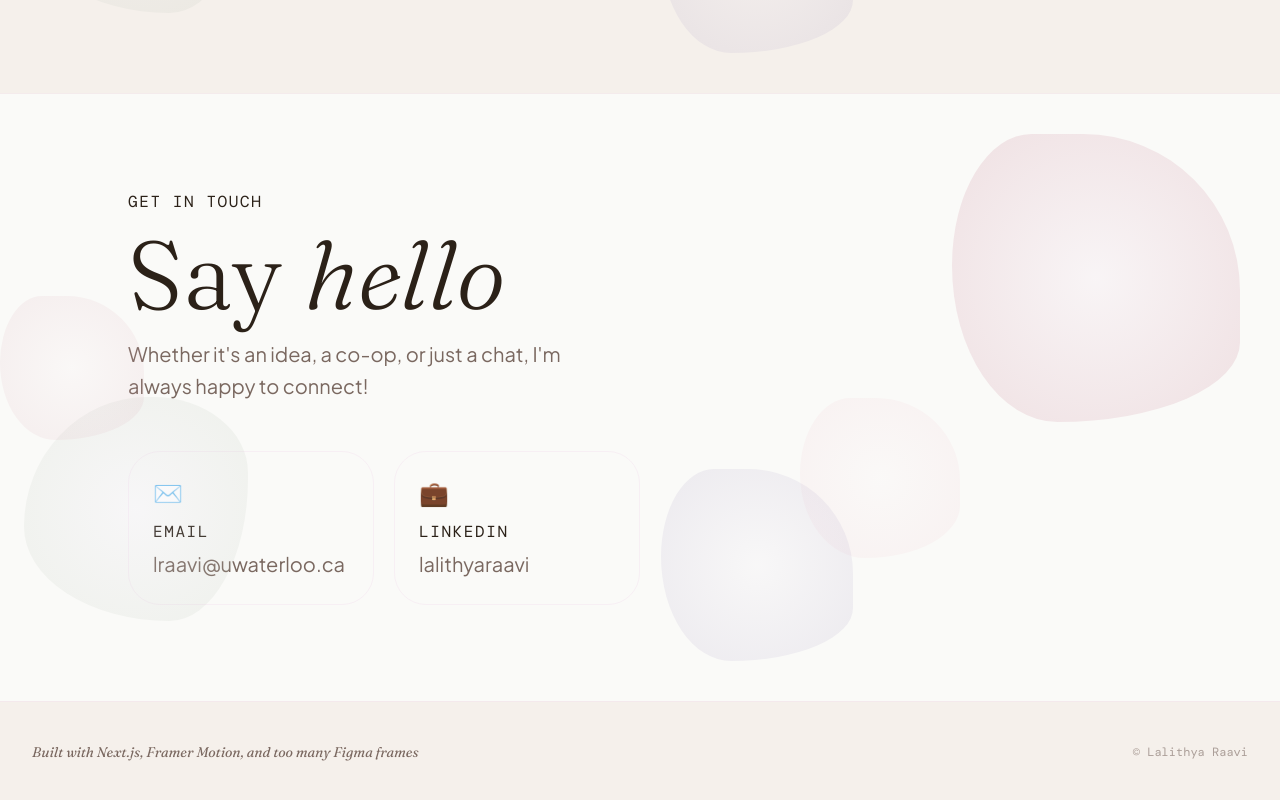
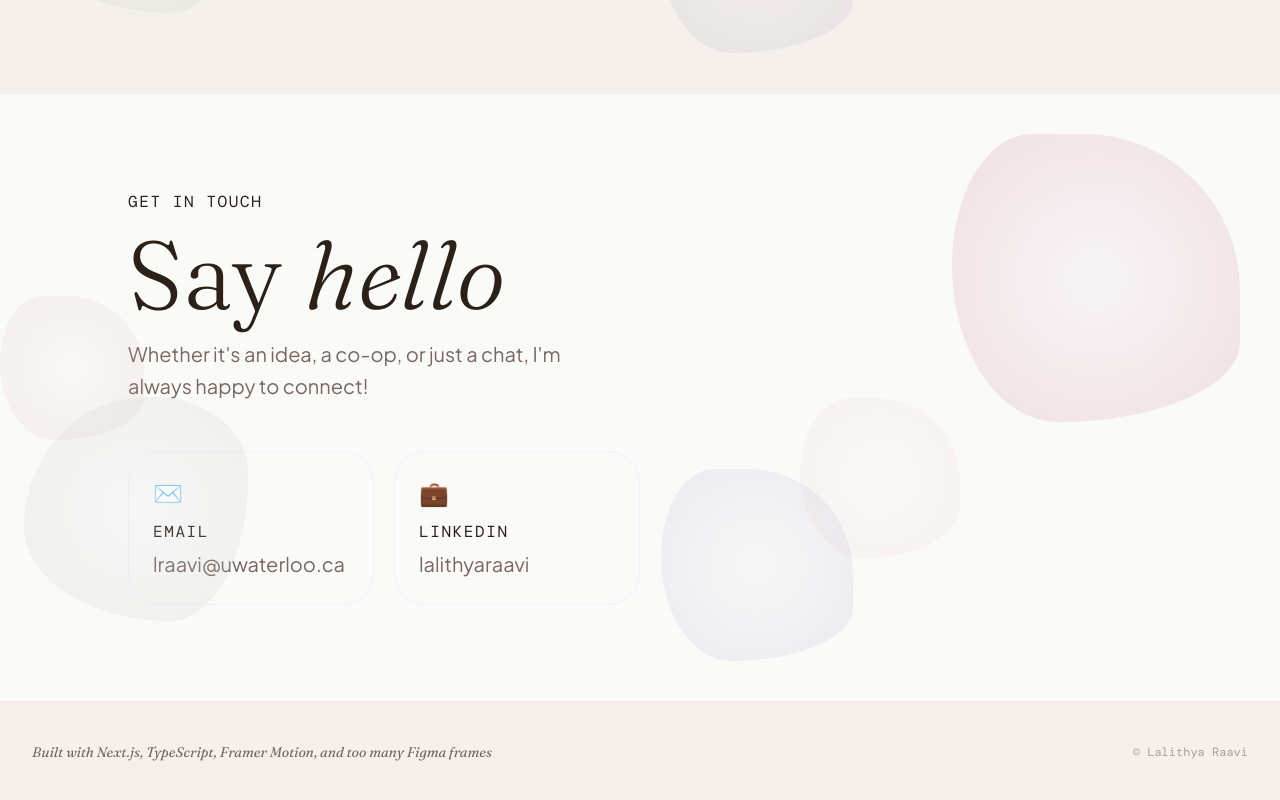
Before and after one commit to lalithyaraavi/lalithya-website, a Next.js app: page / in a window 1280 px wide. Shown: the part 3606-4406 px from the top of the page. Built offline with nearby package versions, Linux system fonts and the light colour scheme; a web font is replaced by a local one.

Commit message:
update footer to include TypeScript in tech stack

```diff
--- a/src/components/Footer.tsx
+++ b/src/components/Footer.tsx
@@ -4,7 +4,7 @@ export default function Footer() {
   return (
     <footer className="border-t border-rose-light/40 px-8 py-10 flex flex-col md:flex-row justify-between items-center gap-4 bg-cream-warm">
       <p className="font-display italic text-ink-muted text-sm">
-        Built with Next.js, Framer Motion, and too many Figma frames
+        Built with Next.js, TypeScript, Framer Motion, and too many Figma frames
       </p>
       <p className="font-mono text-xs text-ink-muted/60">© Lalithya Raavi</p>
     </footer>
```
